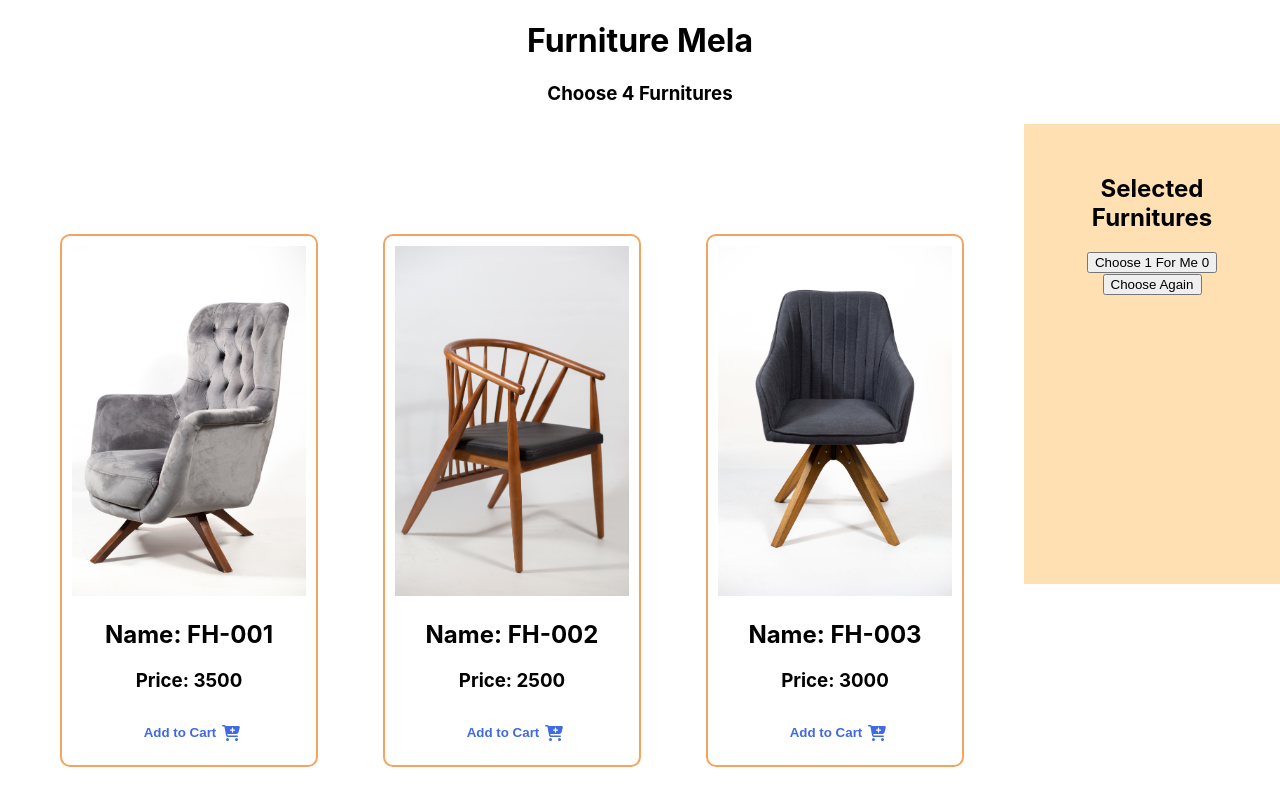
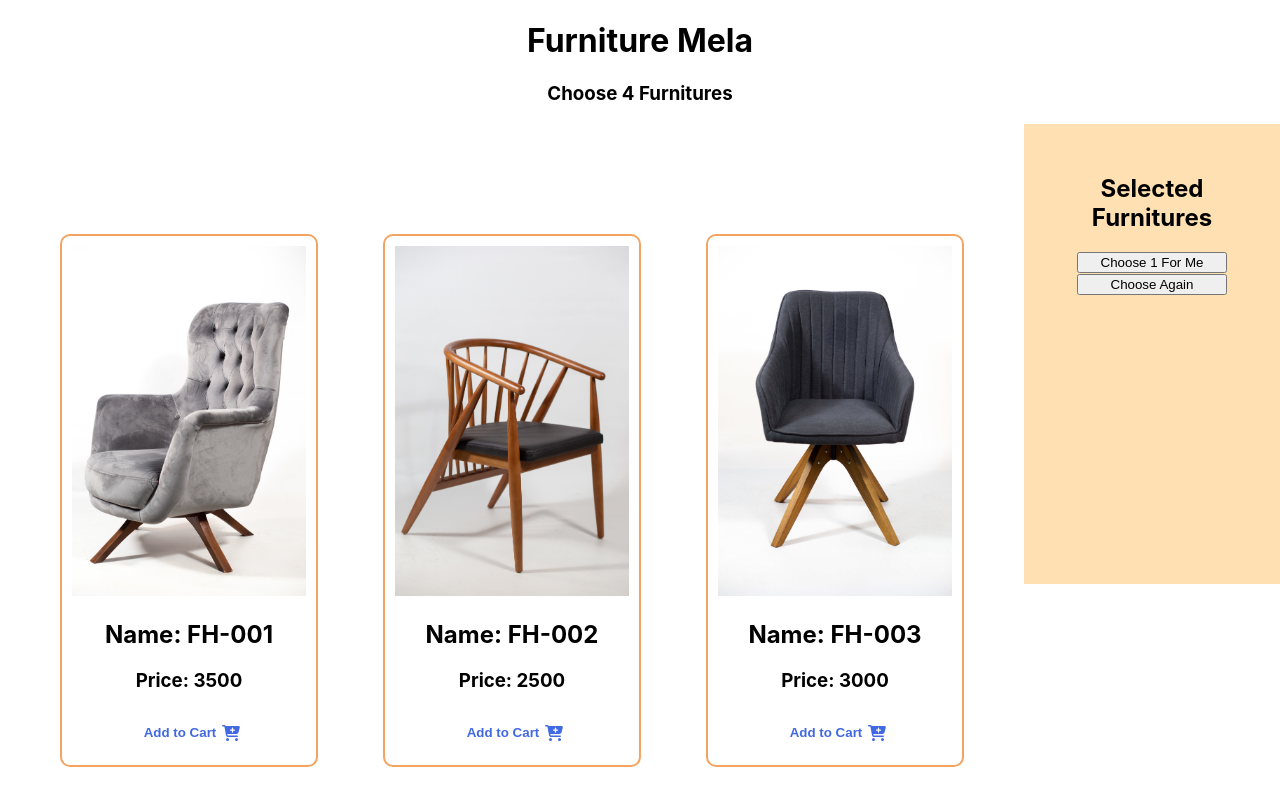
Before and after one commit to mahbub-sakib/mahbub-assignment-8, a React (Create React App) app: page / in a window 1280 px wide. Shown: the top 800 px of the page. Built offline with nearby package versions, Linux system fonts and the light colour scheme.

Commit message:
random choosing in cart done

```diff
--- a/src/components/Furniture/Furniture.css
+++ b/src/components/Furniture/Furniture.css
@@ -26,3 +26,7 @@
     border: none;
     color: royalblue;
 }
+
+.btn-cart:hover {
+    text-shadow: 0 0 2px #545cca;
+}
--- a/src/components/Furniture/Furniture.js
+++ b/src/components/Furniture/Furniture.js
@@ -17,7 +17,7 @@ const Furniture = (props) => {
                 <button className='btn-cart'>
                     <p><strong>Add to Cart</strong> </p>
                 </button>
-                <FontAwesomeIcon icon={faCartPlus}></FontAwesomeIcon>
+                <FontAwesomeIcon icon={faCartPlus} className='btn-cart'></FontAwesomeIcon>
             </div>
 
 
--- a/src/components/Mela/Mela.css
+++ b/src/components/Mela/Mela.css
@@ -19,3 +19,7 @@
     padding: 30px 20px;
 
 }
+
+.btn-summary {
+    width: 150px;
+}
--- a/src/components/Mela/Mela.js
+++ b/src/components/Mela/Mela.js
@@ -25,6 +25,12 @@ const Mela = () => {
         }
         setCart(newCart);
     }
+
+    const chooseProduct = (chosenProducts) => {
+        const names = chosenProducts.map(product => product.name);
+        const random = Math.floor(Math.random() * names.length);
+        alert('Lucky furniture name: ' + names[random]);
+    }
     return (
         <div>
             <div className='main-container'>
@@ -44,9 +50,9 @@ const Mela = () => {
                         >
                         </Cart>)
                     }
-                    <button>Choose 1 For Me {cart.length}</button>
+                    <button className='btn-summary' onClick={() => chooseProduct(cart)}>Choose 1 For Me</button>
                     <br />
-                    <button>Choose Again</button>
+                    <button className='btn-summary'>Choose Again</button>
                 </div>
             </div>
         </div>
```
